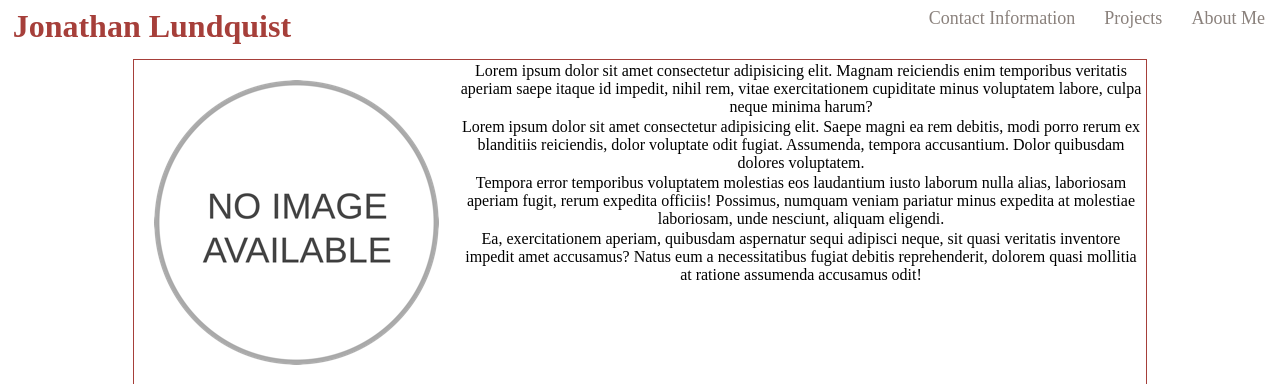
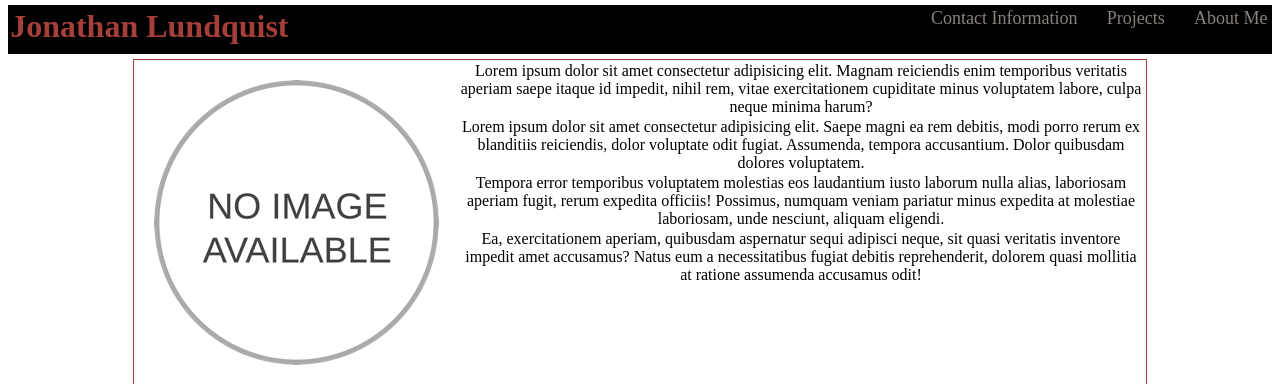
Before and after one commit to JonathanLundquist/JonathanLundquist.io, a PHP site: page / in a window 1280 px wide. Shown: the top 384 px of the page. Run offline with PHP 8.4, Linux system fonts and the light colour scheme.

Commit message:
Update style.css

```diff
--- a/style.css
+++ b/style.css
@@ -5,6 +5,8 @@
 
 #headArea {
     padding-bottom:2%;
+    background-color:black;
+    margin:0;
 }
 
 #headArea h1 {
```
